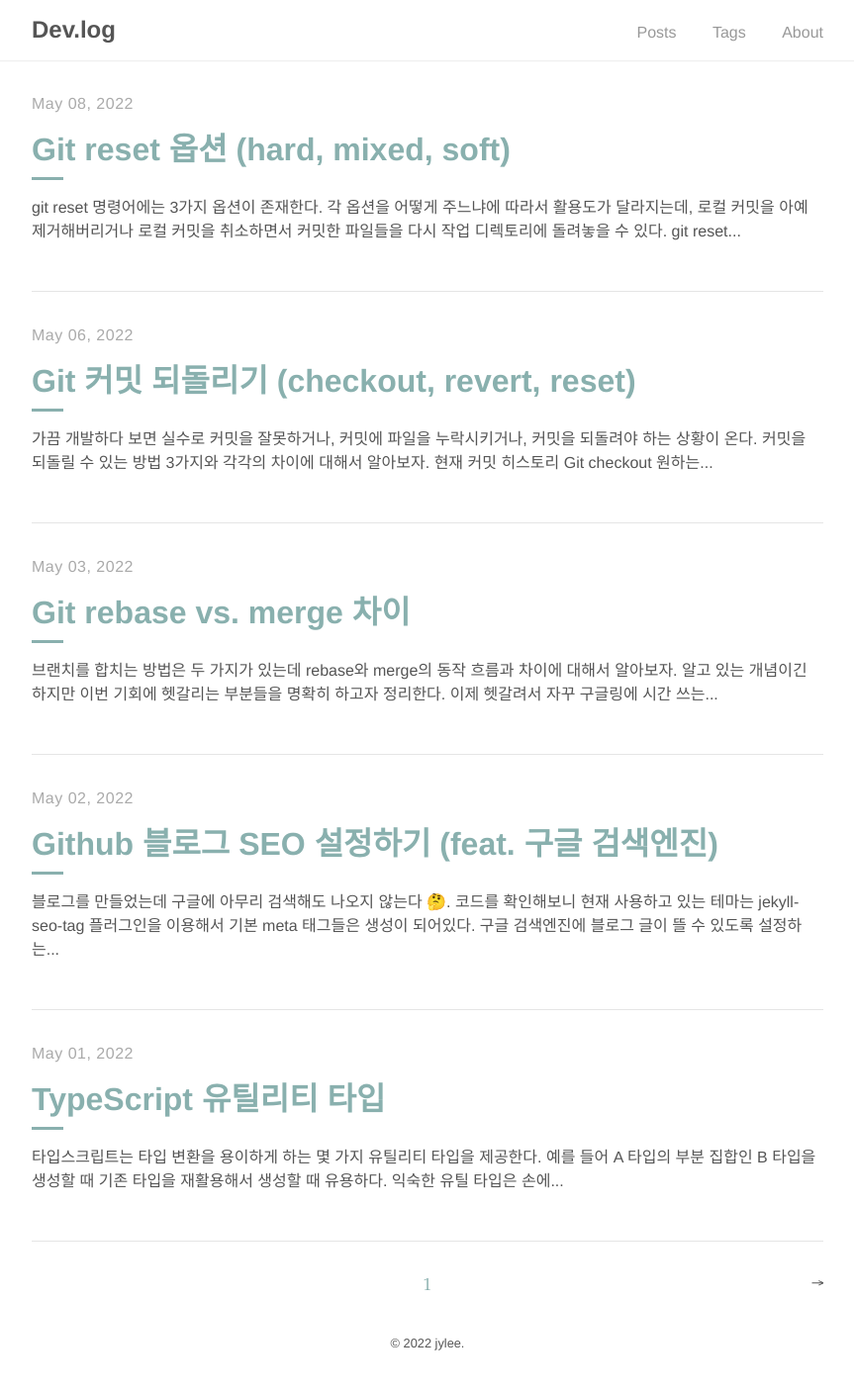
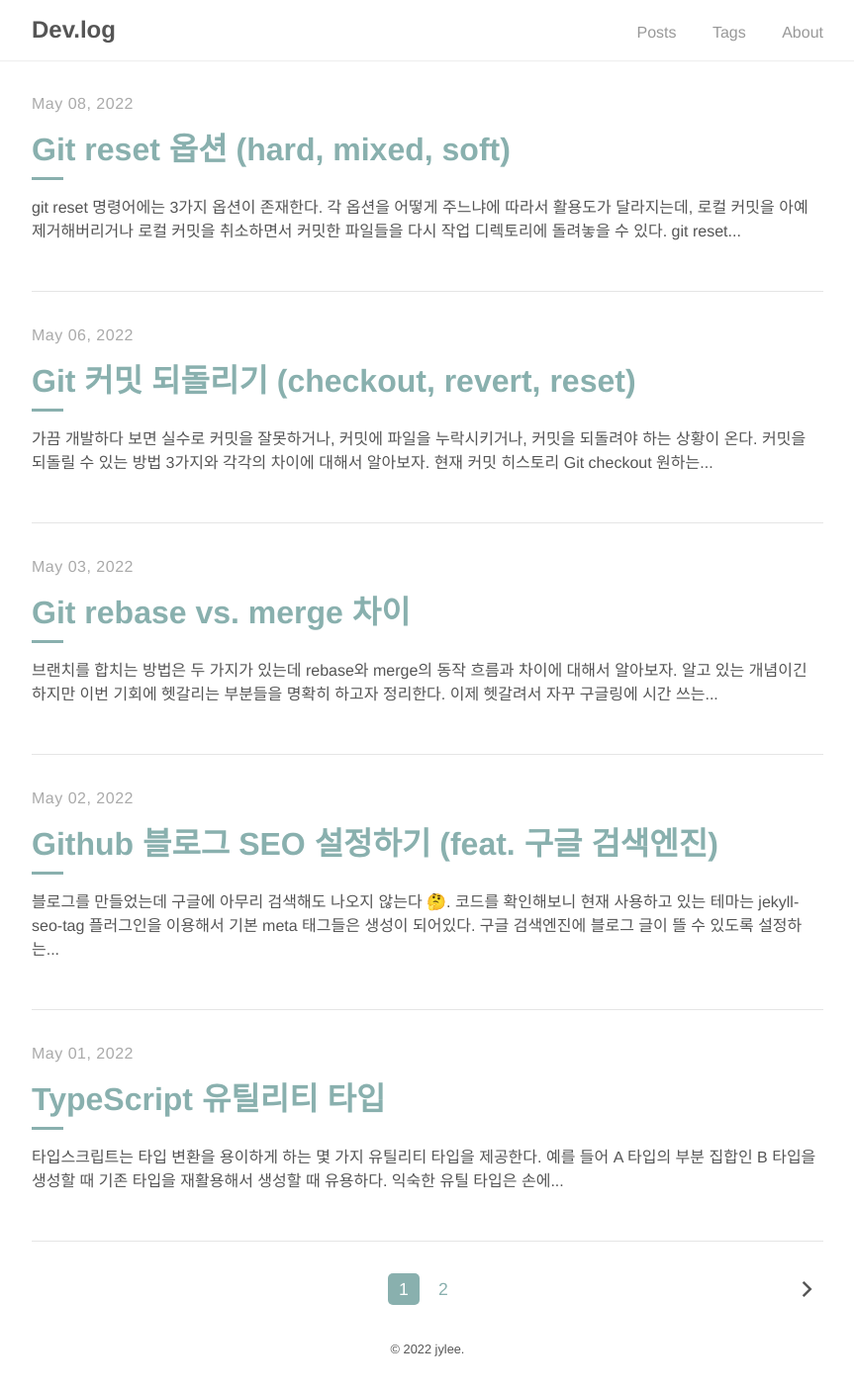
Before and after one commit to ch3coo2ca/ch3coo2ca.github.io, a Jekyll site: the page built from index.html, in a window 1280 px wide. Shown: the whole page at 99% size, without its empty margins (208-1071 px from the left). Built offline with Jekyll 4.4.1, drawn with Linux system fonts in a browser that asks for light colours; the list of posts is cut into pages by our own code.

Commit message:
feat : show page lists in paginator (#4)

```diff
--- a/_includes/head.html
+++ b/_includes/head.html
@@ -10,6 +10,8 @@
     rel="stylesheet"
     href="https://fonts.googleapis.com/css?family=Libre+Baskerville:400,400i,700"
   />
+  <!-- font icon -->
+  <link rel="stylesheet" href="https://fonts.googleapis.com/css2?family=Material+Symbols+Outlined:opsz,wght,FILL,GRAD@48,500,0,0" />
 
   <!-- Favicon -->
   <link rel="icon" type="image/png" sizes="32x32" href="{{
--- a/_layouts/home.html
+++ b/_layouts/home.html
@@ -15,12 +15,37 @@ layout: default
 </div>
 
 <div class="pagination">
+  <!-- prev button -->
   {% if paginator.previous_page %}
-    <a href="{{ paginator.previous_page_path | prepend: site.baseurl }}" class="left arrow">&#8592;</a>
-  {% endif %}
-  {% if paginator.next_page %}
-    <a href="{{ paginator.next_page_path | prepend: site.baseurl }}" class="right arrow">&#8594;</a>
+    <a
+      href="{{ paginator.previous_page_path | prepend: site.baseurl }}"
+      class="page left arrow"
+    >
+      <span class="material-symbols-outlined">
+        chevron_left
+      </span>
+    </a>
   {% endif %}
 
-  <span>{{ paginator.page }}</span>
+  <!-- pages -->
+  {% for i in (1..paginator.total_pages) %}
+    <a
+      href="{{ site.baseurl }}/{% if i > 1%}page{{ i }}/{% endif %}"
+      class="page {% if i == paginator.page %} active {% endif %}"
+    >
+      <span>{{i}}</span>
+    </a>
+  {% endfor %}
+
+  <!-- next button -->
+  {% if paginator.next_page %}
+    <a
+      href="{{ paginator.next_page_path | prepend: site.baseurl }}"
+      class="page right arrow"
+    >
+      <span class="material-symbols-outlined">
+        chevron_right
+      </span>
+    </a>
+  {% endif %}
 </div>
--- a/_sass/tale/_pagination.scss
+++ b/_sass/tale/_pagination.scss
@@ -1,21 +1,44 @@
 .pagination {
-  border-top: .5px solid $grey-2;
-  font-family: $serif-secondary;
+  border-top: 0.5px solid $grey-2;
+  font-family: $sans-serif;
   padding-top: 2rem;
   position: relative;
   text-align: center;
+  display: flex;
+  justify-content: center;
 
-  span {
+  .page {
     color: $default-shade;
     font-size: 1.1rem;
+    display: inline-flex;
+    width: 2rem;
+    height: 2rem;
+    justify-content: center;
+    align-items: center;
+    border-radius: 5px;
+    cursor: pointer;
+
+    &.active {
+      background-color: $default-shade;
+      color: white;
+    }
+
+    &:not(:last-child) {
+      margin-right: 0.5rem;
+    }
+
+    &:not(.active):hover {
+      background-color: #f0f0eb;
+      transition: all 0.1s ease-in;
+    }
   }
 
   .top {
-    @include transition(all .3s ease-out);
+    @include transition(all 0.3s ease-out);
     color: $default-color;
     font-family: $sans-serif;
     font-size: 1.1rem;
-    opacity: .6;
+    opacity: 0.6;
 
     &:hover {
       opacity: 1;
@@ -23,13 +46,17 @@
   }
 
   .arrow {
-    @include transition(all .3s ease-out);
+    @include transition(all 0.3s ease-out);
     color: $default-color;
     position: absolute;
 
+    span {
+      font-size: 2rem;
+    }
+
     &:hover,
     &:focus {
-      opacity: .6;
+      opacity: 0.6;
       text-decoration: none;
     }
   }
```
